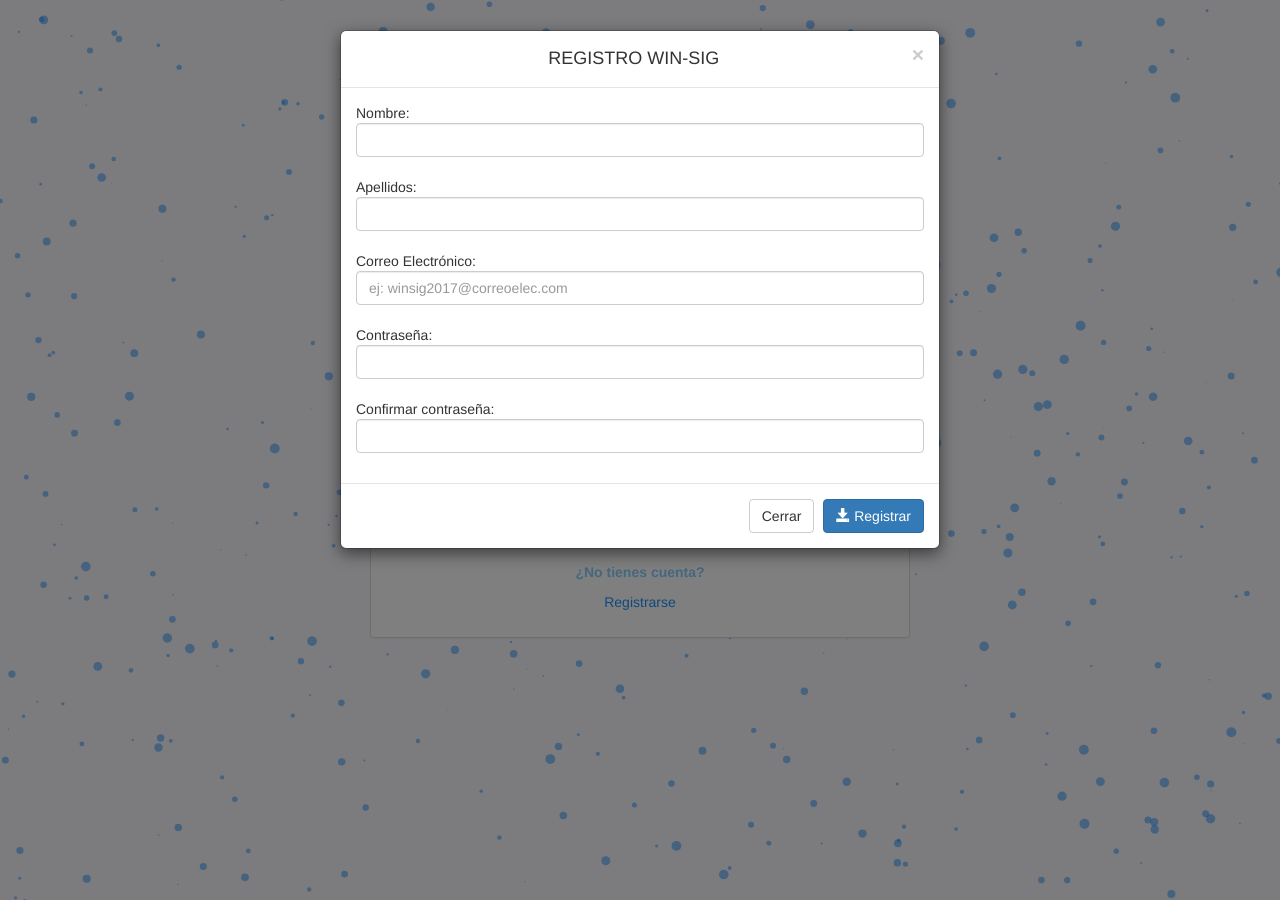
After one commit to rbricenoq/WIN-SIG, a PHP site: page /Login.html in a window 1280 px wide, after a click on "Registrarse". The commit adds this page. Run offline with PHP 8.4, Linux system fonts and the light colour scheme; some libraries are stand-ins or nearby versions.

Commit message:
Version 1.0
Mejoras Login

```diff
--- /dev/null
+++ b/Login.html
@@ -0,0 +1,97 @@
+<!DOCTYPE html>
+<html>
+    <head>
+  <link href="css\login.css" rel="stylesheet">
+  <link rel="stylesheet" href="https://maxcdn.bootstrapcdn.com/bootstrap/3.3.7/css/bootstrap.min.css">
+  <script src="https://ajax.googleapis.com/ajax/libs/jquery/3.1.1/jquery.min.js"></script>
+  <script src="https://maxcdn.bootstrapcdn.com/bootstrap/3.3.7/js/bootstrap.min.js"></script>
+
+        <script>
+        function redireccion(){
+            var usuario = $('#user').val();
+            var pass = $('#password').val();
+            if(usuario.toLowerCase()==pass.toLowerCase()){
+                    if(usuario.toLowerCase() == "a"){
+                       $('#form').attr('action', 'indexAdmin.html');
+                    }else if(usuario.toLowerCase() == "c" || usuario.toLowerCase() == "cc" || usuario.toLowerCase() == "ccc"){
+                        $('#form').attr('action', 'indexConductor.html');
+                    }else if(usuario.toLowerCase() == "p" || usuario.toLowerCase() == "pp" || usuario.toLowerCase() == "ppp"){
+                         $('#form').attr('action', 'indexPasajero.html');
+                    }
+                    return true;
+
+            }else{
+                link="";
+                return false;
+            }
+        }
+        </script>
+        <title>Login</title>
+    </head>
+    <body>
+        <div class="container">
+            <div id="loginbox" class="mainbox col-md-6 col-md-offset-3 col-sm-6 col-sm-offset-3">
+                <div id="logo_WINSIG">
+                    <img src="img/LOGO.png" height="50%" width="50%">
+                </div>
+                <div class="panel panel-default" >
+                    <div class="panel-body" >
+                          <form name="formulario" id="form" class="form-horizontal" enctype="multipart/form-data" onsubmit= "redireccion()" action="">
+                            <div class="input-group">
+                                <span class="input-group-addon"><i class="glyphicon glyphicon-user"></i></span>
+                                <input id="user" type="text" class="form-control" name="user" value="" placeholder="Usuario" required>
+                            </div>
+                            <div class="input-group">
+                                <span class="input-group-addon"><i class="glyphicon glyphicon-lock"></i></span>
+                                <input id="password" type="password" class="form-control" name="password" placeholder="Contraseña" required>
+                            </div>
+                            <div class="form-group">
+                                <div class="col-sm-12 controls menu_botones">
+                                    <button type="submit"  class="btn btn-primary"><i class="glyphicon glyphicon-log-in"></i> Iniciar Sesión</button>
+                                    <br><br>
+                                    <a href="indexContrasena.html" id="olvido_contra" data-transition="flow">¿Has olvidado tu cotraseña?</a>
+                                    <br><br>
+                                    <p id="p-regis"><b>¿No tienes cuenta?</b></p><a href="#form_regis" id="fo-regis" data-toggle="modal">Registrarse</a>
+                                </div>
+                            </div>
+                        </form>
+                        <div>
+                        </div>
+                    </div>
+                </div>
+            </div>
+         <div class="modal fade" id="form_regis" role="dialog">
+          <div class="modal-dialog">
+            <div class="modal-content">
+            <div class="modal-header">
+             <button type="button" class="close" data-dismiss="modal">&times;</button>
+             <center><h4 class="modal-title">REGISTRO WIN-SIG</h4></center>
+            </div>
+            <div class="modal-body">
+             <form>
+                <div class="form-group">
+           		Nombre:<br>
+  				<input type="text" class="form-control" name="nombres"><br>
+  				Apellidos:<br>
+  				<input type="text" class="form-control" name="apellidos"><br>
+  				Correo Electrónico:
+  				<input type="text" class="form-control" name="correo" placeholder="ej: winsig2017@correoelec.com"><br>
+  				Contraseña:
+  				<input type="password" class="form-control" name="contra1"><br>
+  				Confirmar contraseña:
+  				<input type="password" class="form-control" name="contra2">
+                </div>
+				</form>
+            </div>
+            	<div class="modal-footer">
+        		<button type="button" class="btn btn-default" data-dismiss="modal">Cerrar</button>
+        		<button type="button"  class="btn btn-primary"><i class="glyphicon glyphicon-save"></i> Registrar</button>
+      		</div>
+          </div>
+         </div>
+        </div>
+        <div id="particles-js"></div>
+        <script src="js\particles.js"></script>
+        <script src="js\login.js"></script>
+    </body>
+</html>
--- a/css/index.css
+++ b/css/login.css
@@ -52,7 +52,7 @@
 
             #particles-js{
             width: 100%;
-            height: 100%;
+            height: 105%;
             background-color: #F8F8FF;
             background-position: 50% 50%;
             overflow: hidden;
--- a/js/index.js
+++ b/js/login.js
@@ -6,7 +6,7 @@ particlesJS('particles-js',
         "value": 400,
         "density": {
           "enable": true,
-          "value_area": 800
+          "value_area": 900
         }
       },
       "color": {
```
Also changed, not shown: index.html (deleted, +0 -69 lines).
